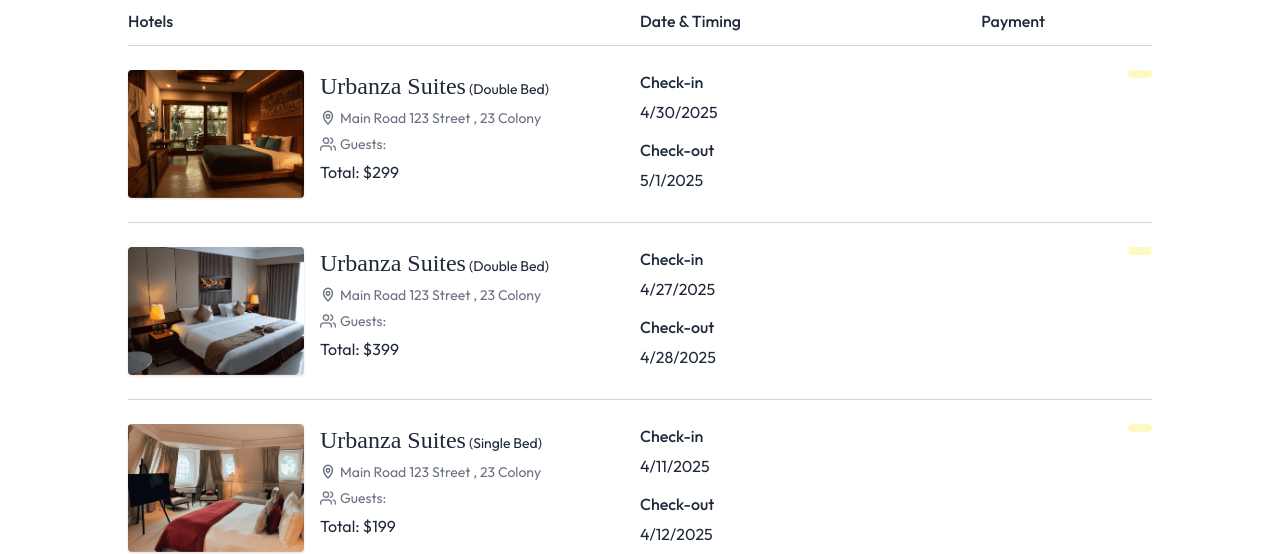
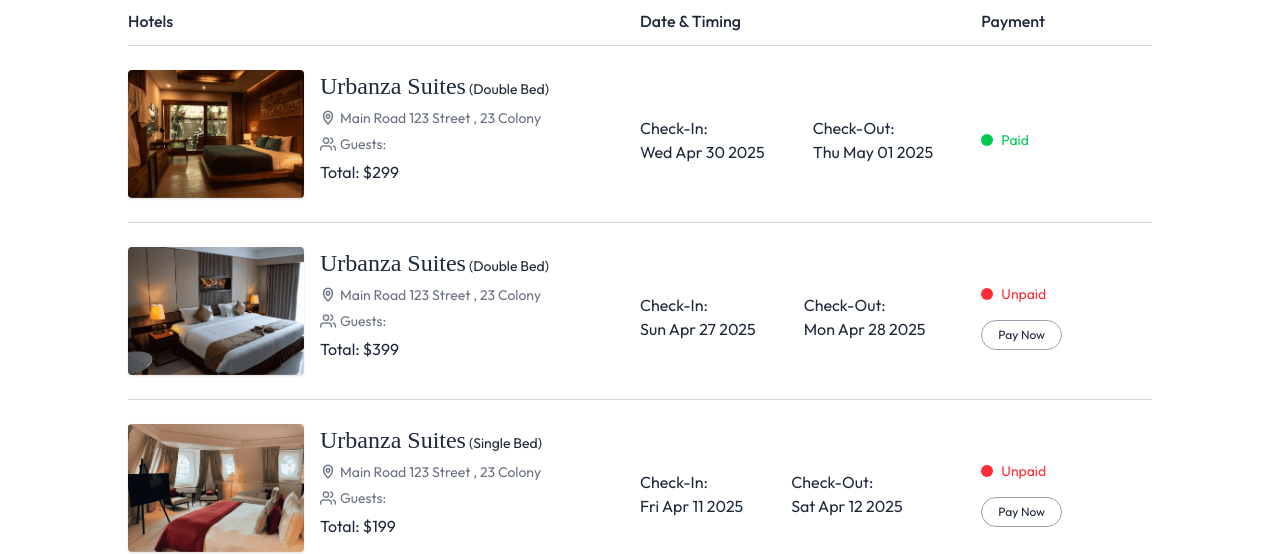
Before and after one commit to yasasArt/Hotel-Booking, a React (Vite) app in the folder client/: page /my-bookings in a window 1280 px wide. Shown: the part 263-817 px from the top of the page. Built offline with nearby package versions, Linux system fonts and the light colour scheme; no server answers; a web font is replaced by a local one.

Commit message:
My booking page
complete

```diff
--- a/client/src/pages/MyBookings.jsx
+++ b/client/src/pages/MyBookings.jsx
@@ -47,22 +47,34 @@
             </div>
 
             {/* ------Date & Timing------ */}
-            <div className='mt-4 md:mt-0 flex flex-col gap-1.5'>
-              <p className='font-medium'>Check-in</p>
-              <p>{new Date(booking.checkInDate).toLocaleDateString()}</p>
-              <p className='font-medium mt-2'>Check-out</p>
-              <p>{new Date(booking.checkOutDate).toLocaleDateString()}</p>
+            <div className='flex flex-row md:items-center md:gap-12 mt-3 gap-8'>
+                <div>
+                    <p>Check-In:</p>
+                    <p className='className="text-gray-500 text-sm"'>
+                        {new Date(booking.checkInDate).toDateString()}
+                    </p>
+                </div>
+                <div>
+                    <p>Check-Out:</p>
+                    <p className='className="text-gray-500 text-sm"'>
+                        {new Date(booking.checkOutDate).toDateString()}
+                    </p>
+                </div>
             </div>
 
             {/* ------Payment Status------ */}
-            <div className='mt-4 md:mt-0 flex items-start justify-end'>
-              <span className={`px-3 py-1 rounded-full text-sm ${
-                booking.paymentStatus === 'paid'
-                  ? 'bg-green-100 text-green-800'
-                  : 'bg-yellow-100 text-yellow-800'
-              }`}>
-                {booking.paymentStatus}
-              </span>
+            <div className='flex flex-col items-start justify-center pt-3'>
+               <div className='flex items-center gap-2'>
+                  <div className={`h-3 w-3 rounded-full ${booking.isPaid ? "bg-green-500" : "bg-red-500"}`}></div>
+                    <p className={`text-sm ${booking.isPaid ? "text-green-500" : "text-red-500"}`}>
+                    {booking.isPaid ? "Paid" : "Unpaid"}
+                   </p>
+                </div>
+                {!booking.isPaid && (
+                    <button className='px-4 py-1.5 mt-4 text-xs border border-gray-400 rounded-full hover:bg-gray-50 transition-all cursor-pointer'>
+                        Pay Now
+                    </button>
+                )}
             </div>
           </div>
         ))}
```
